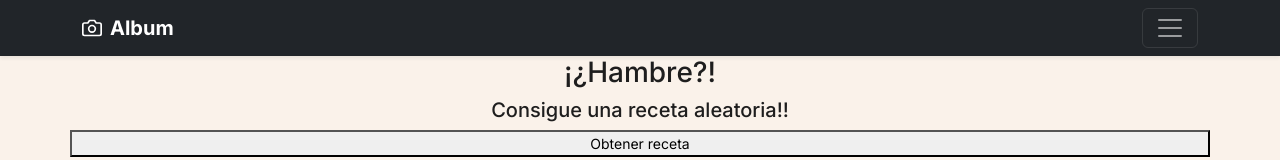
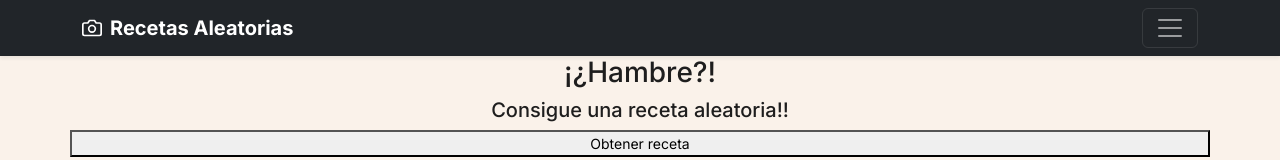
Before and after one commit to vicpack/RecetarioBEDU, a website: page src/app/generador.html in a window 1280 px wide. Shown: the top 160 px of the page. Drawn offline with nearby package versions, Linux system fonts and the light colour scheme.

Commit message:
Cambiando titulo a Recetas Aleatorias

```diff
--- a/src/app/generador.html
+++ b/src/app/generador.html
@@ -95,7 +95,7 @@
               />
               <circle cx="12" cy="13" r="4" />
             </svg>
-            <strong>Album</strong>
+            <strong>Recetas Aleatorias</strong>
           </a>
           <button
             class="navbar-toggler"
```
